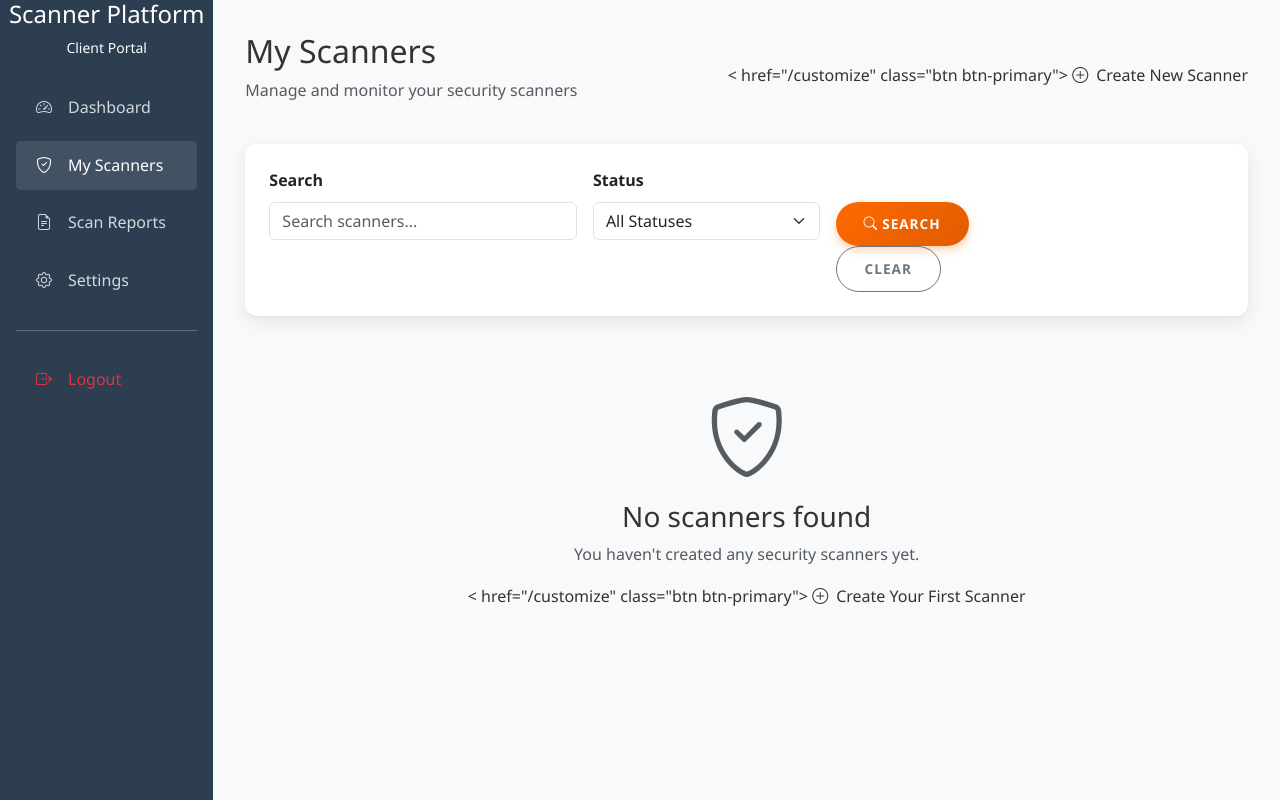
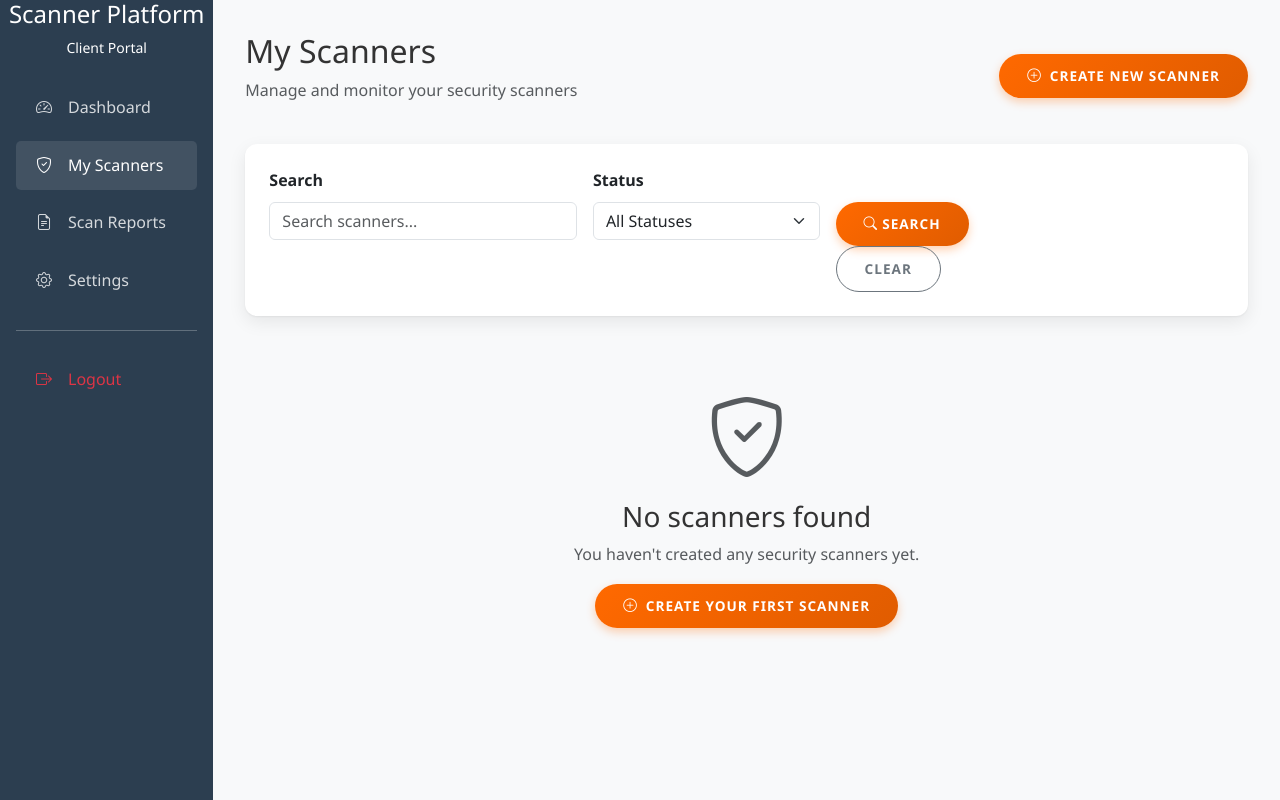
Before and after one commit to Gerrit8008/CGT_Scanner, a Python web app: template templates/client/scanners.html in a window 1280 px wide. Run offline with Jinja, Linux system fonts and the light colour scheme; the template is opened without the code that fills it, so the values that code supplies are empty.

Commit message:
Update scanners.html

```diff
--- a/templates/client/scanners.html
+++ b/templates/client/scanners.html
@@ -137,7 +137,7 @@
                         <p class="text-muted">Manage and monitor your security scanners</p>
                     </div>
                     <div>
-                        < href="/customize" class="btn btn-primary">
+                        <a href="/preview/customize" class="btn btn-primary">
                             <i class="bi bi-plus-circle me-2"></i>Create New Scanner
                         </a>
                     </div>
@@ -271,7 +271,7 @@
                         <i class="bi bi-shield-check display-1 text-muted"></i>
                         <h3 class="mt-3">No scanners found</h3>
                         <p class="text-muted">You haven't created any security scanners yet.</p>
-                        < href="/customize" class="btn btn-primary">
+                        <a href="/customize" class="btn btn-primary">
                             <i class="bi bi-plus-circle me-2"></i>Create Your First Scanner
                         </a>
                     </div>
```
